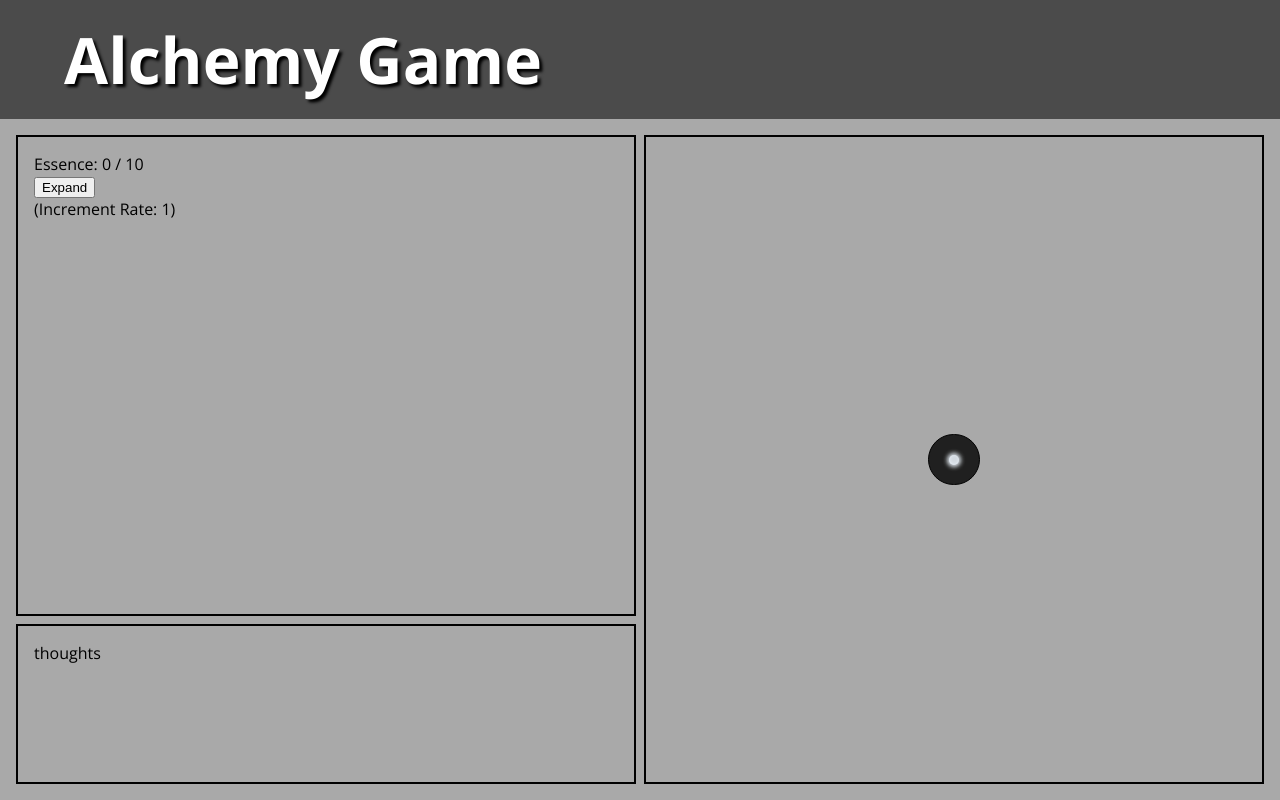
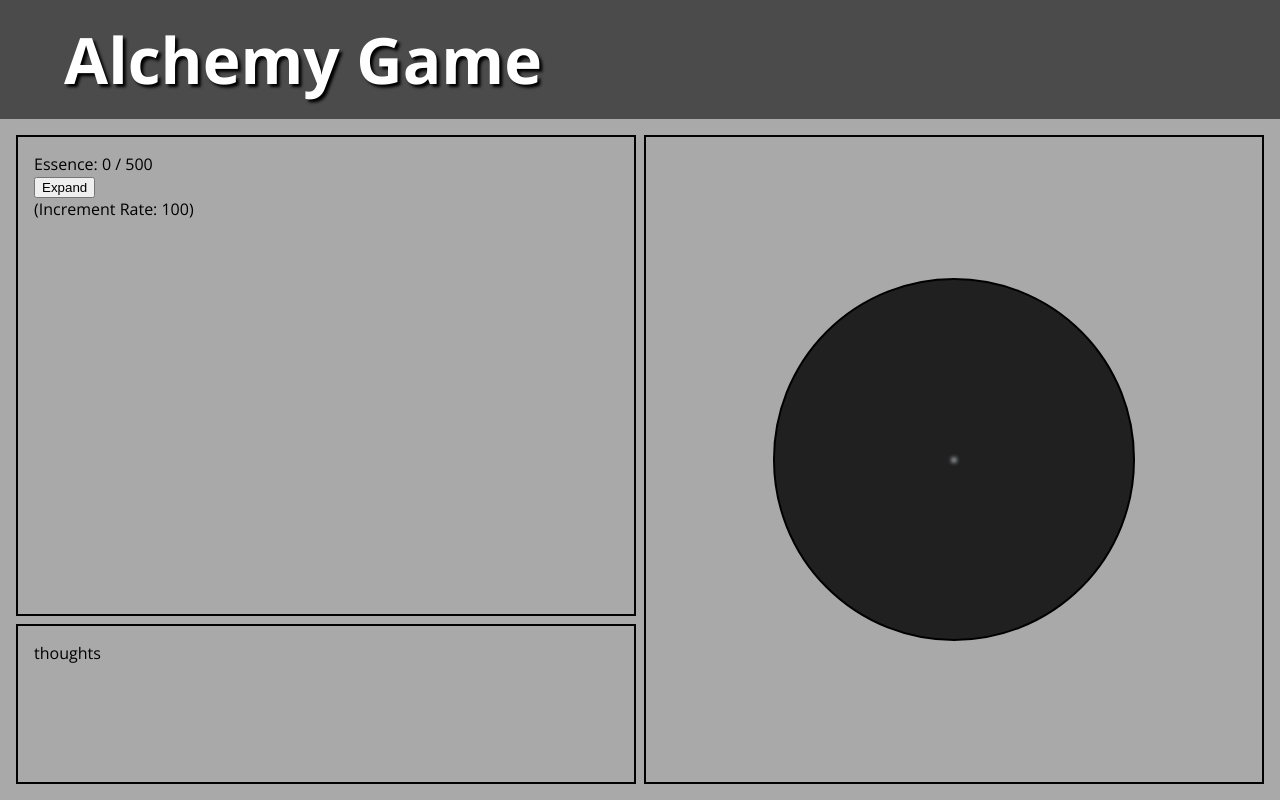
Before and after one commit to dylancdavis/alchemy-game, a Vue app: page / in a window 1280 px wide. Built offline with nearby package versions, Linux system fonts and the light colour scheme.

Commit message:
Refactor props, add better styling to core

```diff
--- a/src/components/CorePanel.vue
+++ b/src/components/CorePanel.vue
@@ -1,47 +1,12 @@
 <script setup>
-	import { defineProps, computed } from 'vue'
-	const props = defineProps(['essence', 'essenceMax'])
-
-	const MAX_DIAMETER = 512
-	const ESSENCE_LIMIT = 1000
-	const CORE_COEFFICIENT = (MAX_DIAMETER/2)/(Math.sqrt(ESSENCE_LIMIT/Math.PI))
-
-	const outerSize = computed(() => {
-		return (2*Math.sqrt(props.essenceMax/Math.PI)*CORE_COEFFICIENT)
-	})
-
-	const outerStyle = computed(() => {
-		return {
-			width: `${outerSize.value}px`,
-			height: `${outerSize.value}px`
-		}
-	})
-
-	const innerStyle = (computed(() => {
-		const size = 10
-
-		return {
-			width: `${size}px`,
-			height: `${size}px`
-		}
-	}))
-
-	const swirlStyle = (computed(() => {
-		const blurAmount = 4
-		return {
-			filter: `blur(${blurAmount}px)`
-		}
-	}))
-
+	import { defineProps } from 'vue'
+	import EssenceCore from './EssenceCore.vue'
+	const props = defineProps(['innerSize', 'outerSize'])
 </script>
 
 <template>
 	<div id="core-panel">
-		<div id="true-core" :style="outerStyle">
-			<div id="true-core-inner" :style="innerStyle">
-				<img src="../assets/svg/swirl.svg" :style="swirlStyle" />
-			</div>
-		</div>
+		<EssenceCore :innerSize="props.innerSize" :outerSize="props.outerSize" />
 	</div>
 </template>
 
@@ -52,38 +17,4 @@
 		place-items: center;
 	}
 
-	#true-core {
-		border-radius: 100%;
-		border: 1px solid black;
-		display: grid;
-		background-color: rgb(32, 32, 32);
-		place-items: center;
-		transition: all 0.5s ease-in-out;
-	}
-
-	#true-core-inner {
-		background-color: aliceblue;
-		border-radius: 100%;
-		transition: all 1s ease;
-		box-shadow: 0px 0px 4px 2px aliceblue;
-		display: grid;
-		place-items: center;
-	}
-
-	@keyframes rotation {
-    from {
-      transform: rotate(0deg);
-    }
-    to {
-      transform: rotate(359deg);
-    }
-  }
-
-	#true-core img {
-    animation: rotation 6s infinite linear;
-		transition: all 1s ease;
-		width: 90%;
-		opacity: 0.6
-}
-
 </style>
--- /dev/null
+++ b/src/components/EssenceCore.vue
@@ -0,0 +1,70 @@
+<script setup>
+import { defineProps, computed } from 'vue'
+
+	const props = defineProps(['outerSize', 'innerSize'])
+
+	const outerStyle = computed(() => {
+		return {
+			width: `${props.outerSize}px`,
+			height: `${props.outerSize}px`
+		}
+	})
+
+	const innerStyle = (computed(() => {
+		return {
+			width: `${props.innerSize}px`,
+			height: `${props.innerSize}px`
+		}
+	}))
+
+</script>
+
+<template>
+	<div id="true-core" :style="outerStyle">
+		<div id="true-core-inner" :style="innerStyle">
+			<img src="../assets/svg/swirl.svg" />
+		</div>
+	</div>
+</template>
+
+<style scoped>
+
+	#true-core {
+		border-radius: 100%;
+		border: 2px solid black;
+		background-color: rgb(32, 32, 32);
+		transition: all 0.5s ease-in-out;
+		overflow: hidden;
+		position: relative;
+		display: grid;
+		place-items: center;
+	}
+
+	#true-core-inner {
+		background-color: aliceblue;
+		border-radius: 100%;
+		transition: all 1s ease;
+		box-shadow: 0px 0px 4px 2px aliceblue;
+		display: grid;
+		position: absolute;
+		overflow: hidden;
+	}
+
+	@keyframes rotation {
+    from {
+      transform: rotate(0deg);
+    }
+    to {
+      transform: rotate(359deg);
+    }
+  }
+
+	#true-core img {
+    animation: rotation 6s infinite linear;
+		transition: all 1s ease;
+		width: 100%;
+		opacity: 0.6;
+		filter: blur(10px);
+}
+
+</style>
--- a/src/components/EssencePanels.vue
+++ b/src/components/EssencePanels.vue
@@ -1,12 +1,22 @@
 <script setup>
-import { ref } from 'vue'
+import { ref, computed } from 'vue'
 import CorePanel from './CorePanel.vue'
 
 const essence = ref(0)
-const essenceMax = ref(10)
-const incrementAmt = ref(1)
+const essenceMax = ref(500)
+const incrementAmt = ref(100)
 
 const ESSENCE_LIMIT = 1000
+const MAX_DIAMETER = 512
+const CORE_COEFFICIENT = (MAX_DIAMETER/2)/(Math.sqrt(ESSENCE_LIMIT/Math.PI))
+
+const outerSize = computed(() => {
+		return (2*Math.sqrt(essenceMax.value/Math.PI)*CORE_COEFFICIENT)
+})
+
+const innerSize = computed(() => {
+	return Math.floor((essence.value/essenceMax.value) * outerSize.value)
+})
 
 const incrementEssence = amt => {
 	console.log('amt', amt);
@@ -61,7 +71,7 @@ const contractCore = () => {
 			</div>
 			(Increment Rate: {{ incrementAmt }})
 		</div>
-		<CorePanel class="panel" :essence="essence" :essenceMax="essenceMax" />
+		<CorePanel class="panel" :outerSize="outerSize" :innerSize="innerSize" />
 		<div id="thought-panel" class="panel">thoughts</div>
 	</div>
 </template>
```
